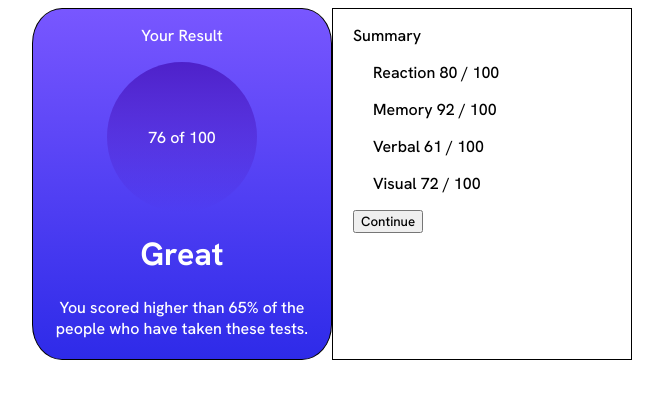
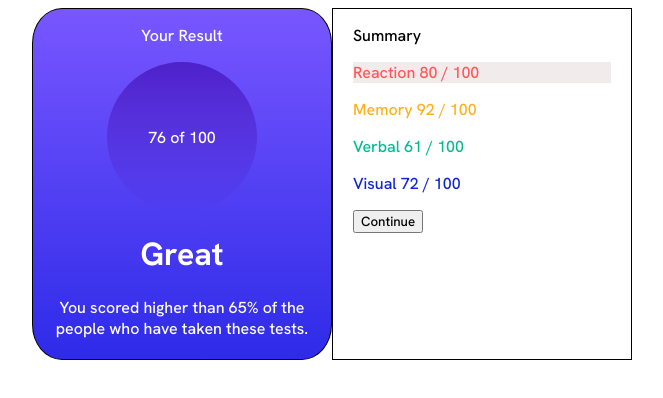
Before and after one commit to toddpowell/results-summary-component, a React (Vite) app: page / in a window 1280 px wide. Shown: the top 398 px of the page, without its empty margins (308-971 px from the left). Built offline with nearby package versions, Linux system fonts and the light colour scheme.

Commit message:
Add colors to Summary section

```diff
--- a/src/components/ResultsSummary.css
+++ b/src/components/ResultsSummary.css
@@ -5,10 +5,27 @@
 - Orangey yellow: hsl(39, 100%, 56%)
 - Green teal: hsl(166, 100%, 37%)
 - Cobalt blue: hsl(234, 85%, 45%) */
-.light-red { background-color: hsl(0, 100%, 67%); }
-.orangey-yellow { background-color: hsl(39, 100%, 56%);}
-.green-teal { background-color: hsl(166, 100%, 37%);}
-.cobalt-blue { background-color: hsl(234, 85%, 45%);}
+
+:root {
+    --light-red: hsl(0, 100%, 67%);
+    --light-red-bg: color-mix(in hsl, var(--light-red) 20%, white);
+
+    --orangey-yellow: hsl(39, 100%, 56%);
+    --orangey-yellow-bg: color-mix(in hsl, hsl(0, 100%, 67%) 50%, white);
+    /* --orangey-yellow-bg: color-mix(in hsl, hsl(39, 100%, 56%) 20%, white); */
+
+    --green-teal: hsl(166, 100%, 37%);
+    --green-teal-bg: color-mix(in hsl, var(--green-teal) 20%, white);
+
+    --cobalt-blue: hsl(234, 85%, 45%);
+    --cobalt-blue-bg: color-mix(in hsl, var(--cobalt-blue) 20%, white);
+}
+
+.light-red { color: var(--light-red);}
+.light-red-bg { background-color: var(--light-red-bg);}
+.orangey-yellow { color: var(--orangey-yellow);}
+.green-teal { color: var(--green-teal);}
+.cobalt-blue { color: var(--cobalt-blue);}
 
 /* ## Gradients
 - Light slate blue (background): hsl(252, 100%, 67%)
@@ -88,7 +105,7 @@
 }
 
 .summary-list {
-    margin-left: 20px;
+
 }
 
 .summary-item {
--- a/src/components/ResultsSummary.tsx
+++ b/src/components/ResultsSummary.tsx
@@ -20,10 +20,18 @@ const ResultsSummary = () => {
         <div className="summary-wrapper">
           <p className="summary-title">Summary</p>
           <div className="summary-list">
-            <p className="summary-item">Reaction 80 / 100</p>
-            <p className="summary-item">Memory 92 / 100</p>
-            <p className="summary-item">Verbal 61 / 100</p>
-            <p className="summary-item">Visual 72 / 100</p>
+            <p className="summary-item light-red light-red-bg">
+              Reaction 80 / 100
+            </p>
+            <p className="summary-item orangey-yellow orangey-yellow-bg">
+              Memory 92 / 100
+            </p>
+            <p className="summary-item green-teal green-teal-bg">
+              Verbal 61 / 100
+            </p>
+            <p className="summary-item cobalt-blue cobalt-blue-bg">
+              Visual 72 / 100
+            </p>
           </div>
           <button className="continue">Continue</button>
         </div>
```
